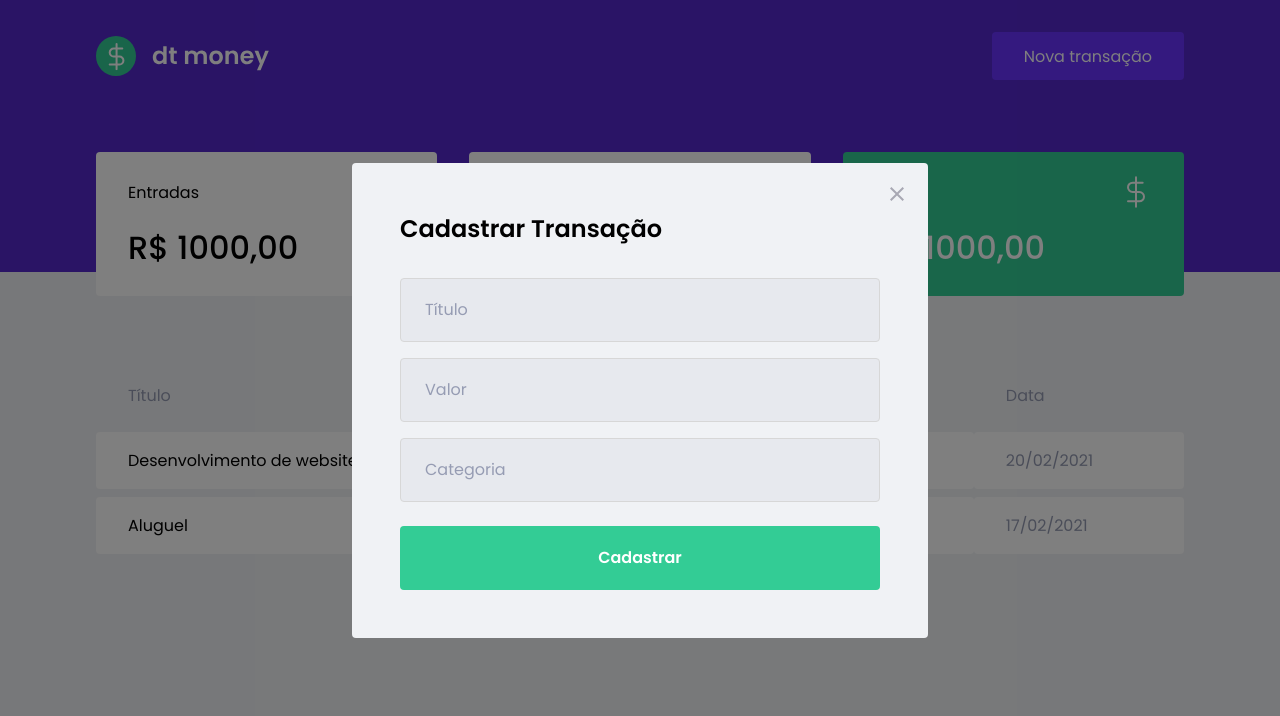
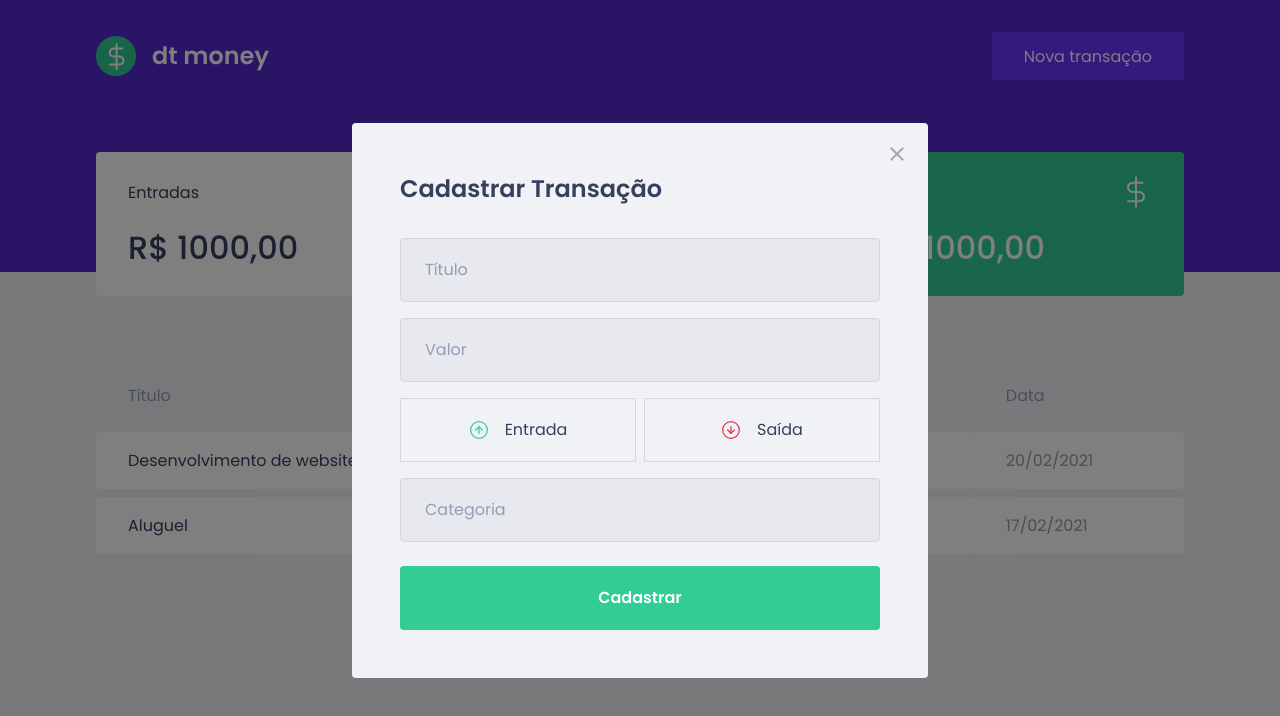
Before and after one commit to juan-patrick/jp-money, a React (Create React App) app: page / in a window 1280 px wide. Both pictures are taken after a click on the button "Nova transação". Shown: the top 716 px of the page. Built offline with nearby package versions, Linux system fonts and the light colour scheme; what miragejs would draw is missing.

Commit message:
styles(components/NewTransactionModal): define radio button styles

```diff
--- a/package.json
+++ b/package.json
@@ -4,6 +4,7 @@
   "private": true,
   "dependencies": {
     "miragejs": "^0.1.43",
+    "polished": "^4.2.2",
     "react": "^18.1.0",
     "react-dom": "^18.1.0",
     "react-modal": "^3.15.1",
--- a/src/components/NewTransactionModal/index.tsx
+++ b/src/components/NewTransactionModal/index.tsx
@@ -1,6 +1,8 @@
 import ReactModal from "react-modal";
-import { Container } from "./styles";
+import { Container, TransactionTypeContainer } from "./styles";
 import closeImg from '../../assets/close.svg';
+import incomeImg from '../../assets/income.svg';
+import outcomeImg from '../../assets/outcome.svg';
 
 interface NewTransactionModalProps {
   isOpen: boolean;
@@ -28,11 +30,23 @@
         <img src={closeImg} alt="Fechar Modal" />
       </button>
 
+
       <Container>
         <h2>Cadastrar Transação</h2>
 
         <input type="text" placeholder="Título" />
         <input type="number" placeholder="Valor" />
+        <TransactionTypeContainer>
+          <button type="button">
+            <img src={incomeImg} alt="Entrada" />
+            <span>Entrada</span>
+          </button>
+
+          <button type="button">
+            <img src={outcomeImg} alt="Saída" />
+            <span>Saída</span>
+          </button>
+        </TransactionTypeContainer>
         <input type="text" placeholder="Categoria" />
 
         <button type="submit">
--- a/src/components/NewTransactionModal/styles.ts
+++ b/src/components/NewTransactionModal/styles.ts
@@ -1,5 +1,5 @@
 import styled from 'styled-components';
-
+import { darken } from 'polished';
 
 export const Container = styled.form`
 
@@ -50,3 +50,41 @@
     }
   }
 `;
+
+export const TransactionTypeContainer = styled.div`
+  margin: 1rem 0%;
+  display: grid;
+  grid-template-columns: 1fr 1fr;
+  gap: 0.5rem;
+
+  button{
+    height: 4rem;
+    border: 1px solid #d7d7d7;
+
+
+    background: transparent;
+
+    display: flex;
+    align-items: center;
+    justify-content: center;
+
+    transition: border-color 0.2s;
+
+
+    &:hover{
+      border-color: ${darken(0.1, '#d7d7d7')};
+    }
+
+    img{
+      width: 20px;
+      height: 20px;
+    }
+
+    span{
+      display: inline-block;
+      margin-left: 1rem;
+      font-size: 1rem;
+      color: var(--text-title);
+    }
+  }
+`;
--- a/src/styles/global.ts
+++ b/src/styles/global.ts
@@ -7,7 +7,7 @@
     --green: #33cc95;
     --blue-light: #6933ff;
 
-    --text-tile: #363f5f;
+    --text-title: #363f5f;
     --text-body: #969cb3;
 
     --background: #f0f2f5;
```
Also changed, not shown: 1 other file (tests, documents, lock files or other folders).
